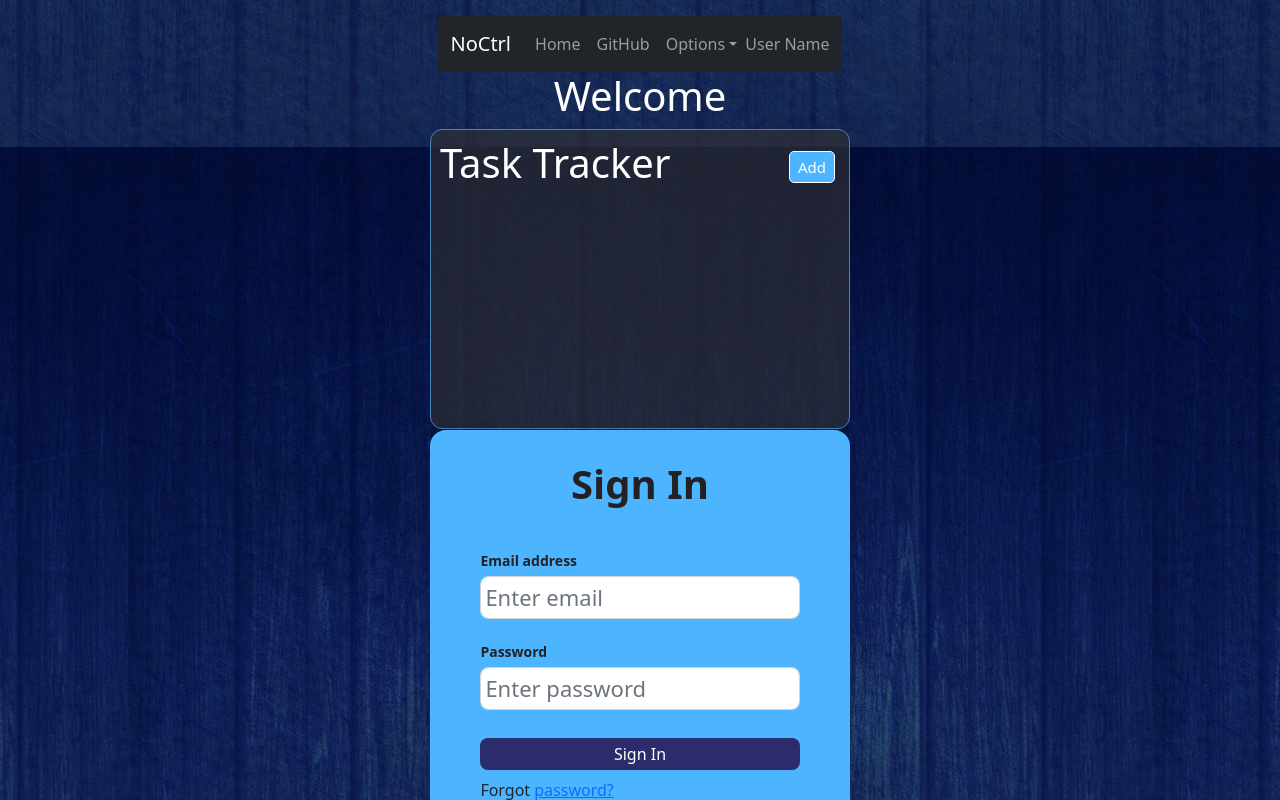
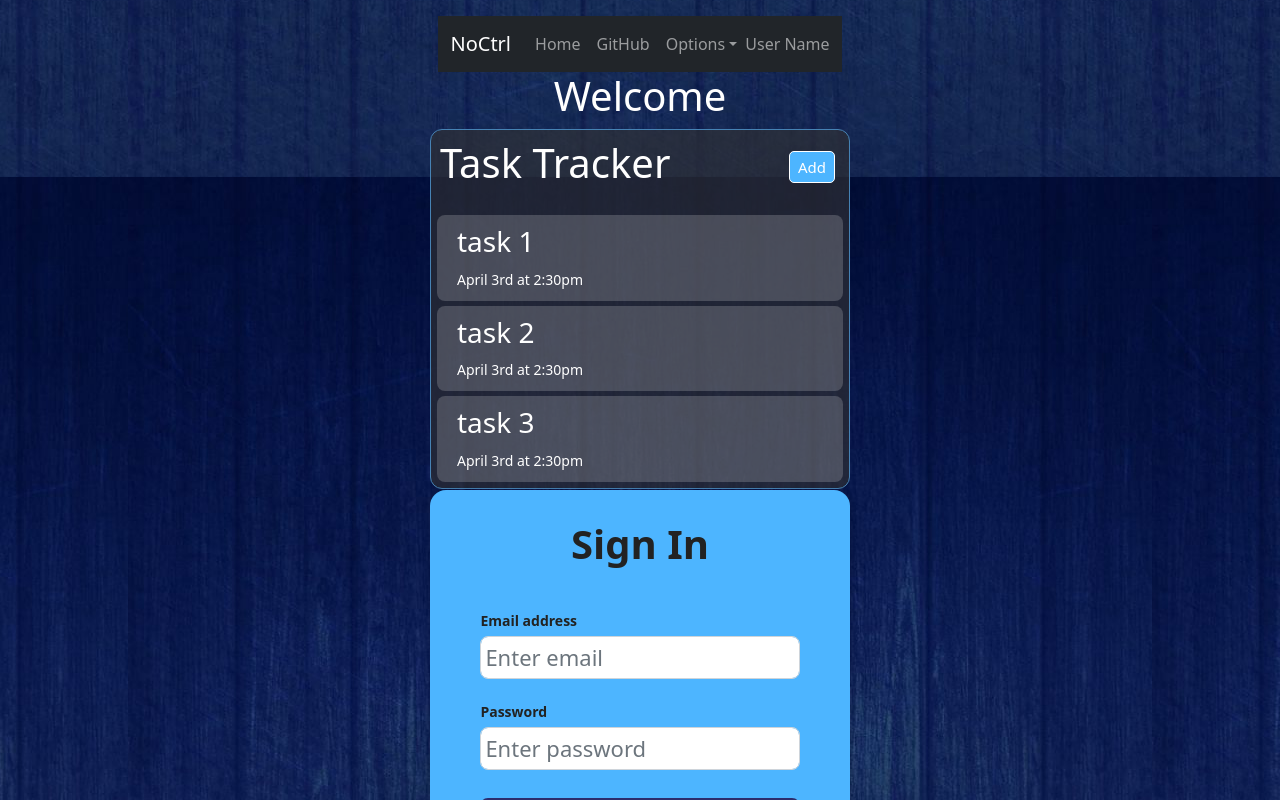
Before and after one commit to a-programmer-guy/react-login-with-authentication, a React (Create React App) app: page / in a window 1280 px wide. Shown: the top 800 px of the page. Built offline with nearby package versions, Linux system fonts and the light colour scheme.

Commit message:
Added TaskTracker, TaskHeader and Task compenents
These compnents make up the task functionality of the app.

```diff
--- a/package.json
+++ b/package.json
@@ -10,6 +10,7 @@
     "bootstrap": "^5.2.1",
     "react": "^18.2.0",
     "react-dom": "^18.2.0",
+    "react-icons": "^4.4.0",
     "react-scripts": "5.0.1",
     "reactstrap": "^9.1.4"
   },
--- a/src/App.js
+++ b/src/App.js
@@ -1,14 +1,39 @@
+import { useState } from "react"
+
 import Header from './components/header/Header';
 import Login from './components/login/Login';
 import Navigation from './components/nav/Nav';
 import Register from './components/register/Register'
 import TaskHeader from './components/taskTracker/TaskHeader';
+import Tasks from './components/taskTracker/Tasks';
+import TaskTracker from './components/taskTracker/TaskTracker';
 function App() {
+  const [tasks, setTasks] = useState([
+    {
+      id: 1,
+      text: "task 1",
+      day: 'April 3rd at 2:30pm',
+      reminder: false
+    },
+    {
+      id: 2,
+      text: "task 2",
+      day: 'April 3rd at 2:30pm',
+      reminder: false
+    },
+    {
+      id: 3,
+      text: "task 3",
+      day: 'April 3rd at 2:30pm',
+      reminder: false
+    }
+  ]
+  )
   return (
     <div className="App">
       <Navigation />
-      <Header title='Welcome'/>
-      <TaskHeader title='Task Tracker'/>
+      <Header title='Welcome' />
+      <TaskTracker tasks={tasks} />
       <Login />
       <Register />
     </div>
--- a/src/components/nav/Nav.jsx
+++ b/src/components/nav/Nav.jsx
@@ -37,7 +37,7 @@ const Navigation = () => {
               <DropdownToggle nav caret>
                 Options
               </DropdownToggle>
-              <DropdownMenu right>
+              <DropdownMenu end>
                 <DropdownItem>Option 1</DropdownItem>
                 <DropdownItem>Option 2</DropdownItem>
                 <DropdownItem divider />
--- /dev/null
+++ b/src/components/taskTracker/Task.jsx
@@ -0,0 +1,10 @@
+const Task = ({task}) => {
+  return (
+    <div className="task">
+      <h3>{task.text}</h3>
+      <small>{task.day}</small>
+    </div>
+  )
+}
+
+export default Task
--- a/src/components/taskTracker/TaskHeader.jsx
+++ b/src/components/taskTracker/TaskHeader.jsx
@@ -1,4 +1,3 @@
-import React from "react";
 import PropTypes from "prop-types";
 import "./tasktracker.css";
 import Button from "../Button";
@@ -10,12 +9,10 @@ const TaskHeader = ({ title }) => {
   }
 
   return (
-    <div className="task_container">
       <header className="task_header">
         <h1>{title}</h1>
         <Button name="add_task_btn" text="Add" onClick={handleClick} />
       </header>
-    </div>
   );
 };
 
--- /dev/null
+++ b/src/components/taskTracker/TaskTracker.jsx
@@ -0,0 +1,14 @@
+import TaskHeader from './TaskHeader'
+import Tasks from './Tasks'
+import './tasktracker.css'
+
+const TaskTracker = ({tasks}) => {
+  return (
+    <div className='task_container'>
+      <TaskHeader />
+      <Tasks tasks={tasks}/>
+    </div>
+  )
+}
+
+export default TaskTracker
--- /dev/null
+++ b/src/components/taskTracker/Tasks.jsx
@@ -0,0 +1,13 @@
+import Task from "./Task"
+const Tasks = ({tasks}) => {
+
+  return (
+    <>
+      {tasks.map((task) => (
+        <Task key={task.id} task={task} />
+      ))}
+    </>
+  )
+}
+
+export default Tasks
--- a/src/components/taskTracker/tasktracker.css
+++ b/src/components/taskTracker/tasktracker.css
@@ -53,6 +53,8 @@
   margin: 5px;
   padding: 10px 20px;
   cursor: pointer;
+  color: #fff;
+  border-radius: 0.5rem;
 }
 
 .task.reminder {
```
Also changed, not shown: 1 other file (tests, documents, lock files or other folders).
